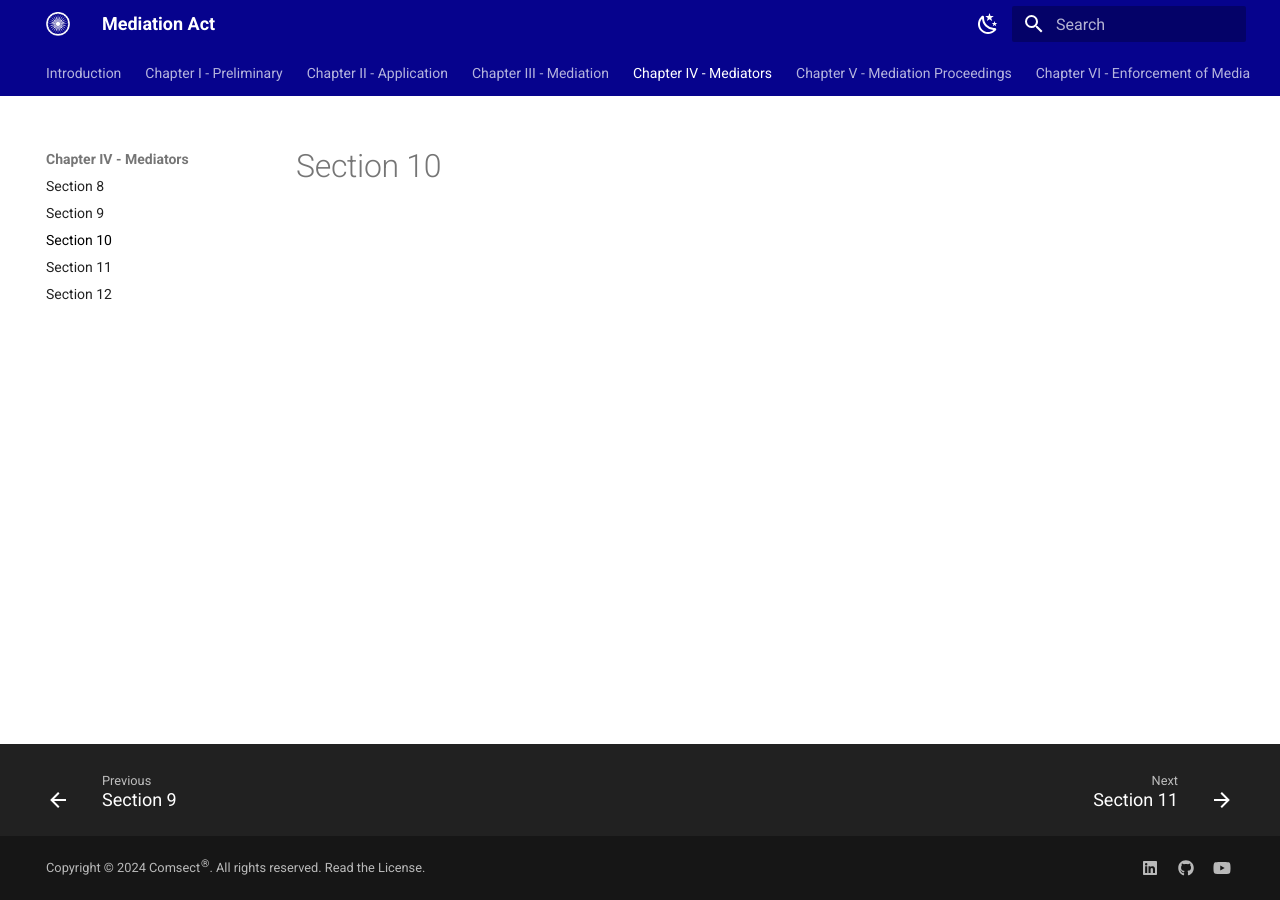
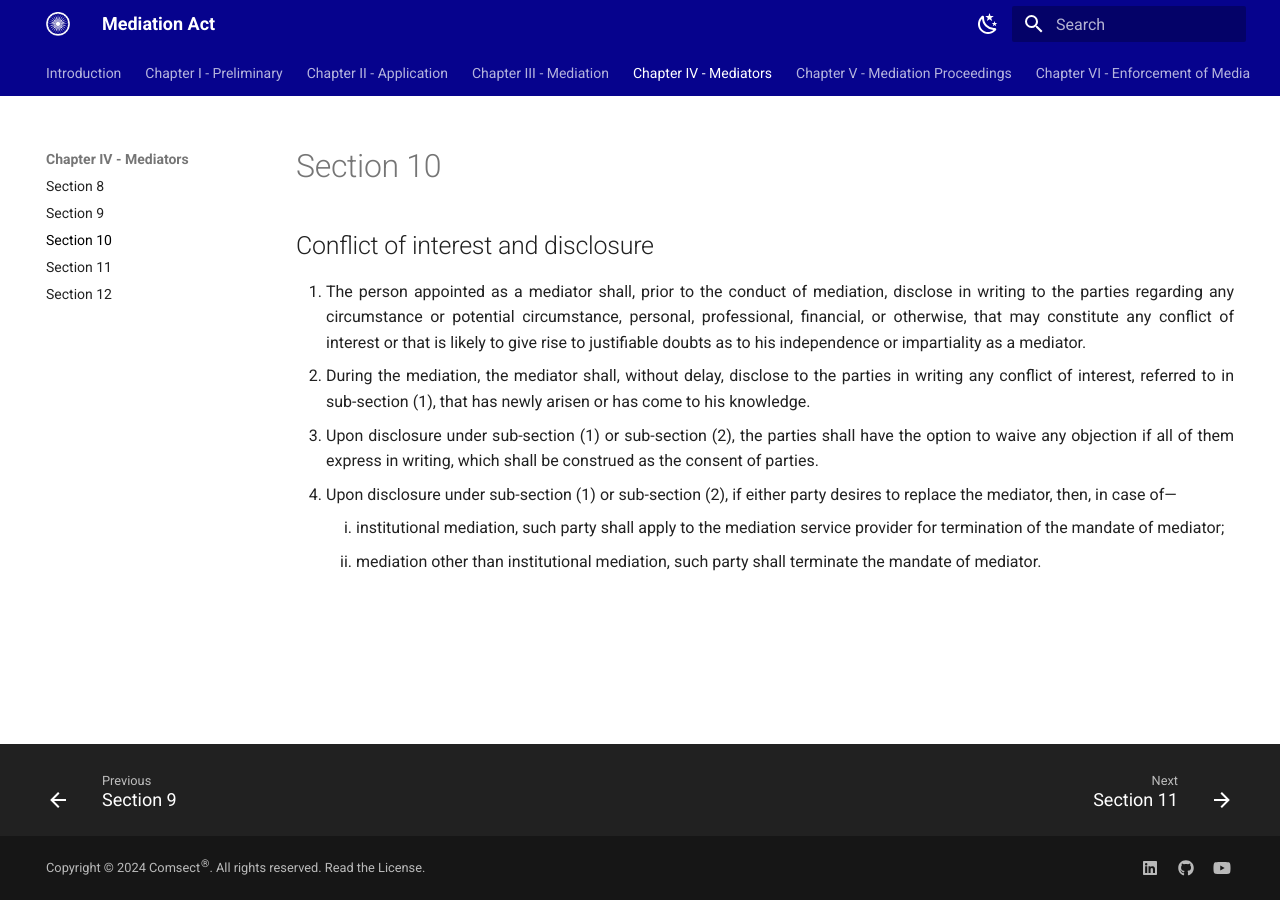
Before and after one commit to comsect/mediation-act, an MkDocs documentation site: the page built from docs/en/10.md, in a window 1280 px wide. Built offline with MkDocs 1.6.1 and Material for MkDocs 9.7.7, drawn with Linux system fonts in a browser that asks for light colours.

Commit message:
add section-ten

```diff
--- a/docs/en/10.md
+++ b/docs/en/10.md
@@ -3,3 +3,27 @@ hide:
     - toc
 description: Conflict of interest and disclosure
 ---
+
+<style>
+    ol.outer-list{
+        list-style-type: decimal;
+    }
+    ol.outer-list ol.inner-list {
+        list-style-type: lower-roman;
+    }
+</style>
+
+## Conflict of interest and disclosure
+
+<ol class="outer-list">
+<li> The person appointed as a mediator shall, prior to the conduct of mediation, disclose in writing to the parties regarding any circumstance or potential circumstance, personal, professional, financial, or otherwise, that may constitute any conflict of interest or that is likely to give rise to justifiable doubts as to his independence or impartiality as a mediator.</li>
+<li> During the mediation, the mediator shall, without delay, disclose to the parties in writing any conflict of interest, referred to in sub-section (1), that has newly arisen or has come to his knowledge.</li>
+<li> Upon disclosure under sub-section (1) or sub-section (2), the parties shall have the option to waive any objection if all of them express in writing, which shall be construed as the consent of
+parties.</li>
+<li>  Upon disclosure under sub-section (1) or sub-section (2), if either party desires to replace the mediator, then, in case of—
+    <ol class="inner-list">
+    <li> institutional mediation, such party shall apply to the mediation service provider for termination of the mandate of mediator;</li>
+    <li> mediation other than institutional mediation, such party shall terminate the mandate of mediator.</li>
+    </ol>
+</li>
+</ol>
```
